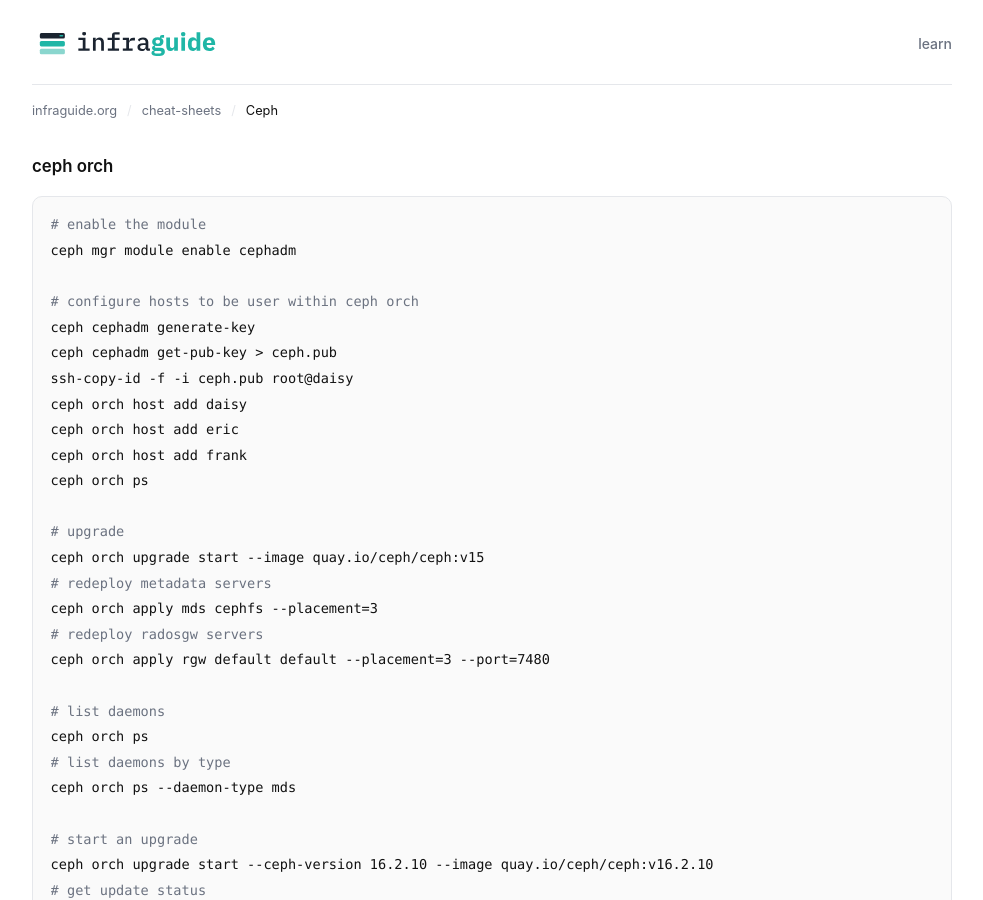
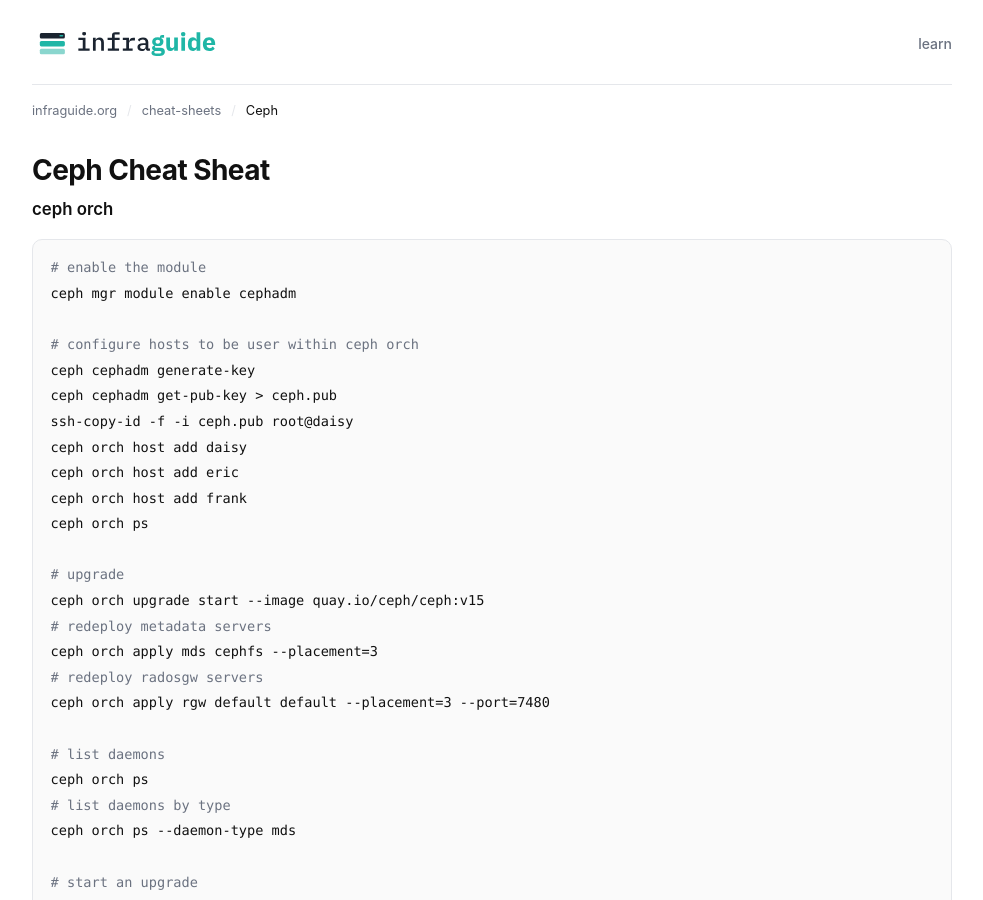
Before and after one commit to codecap/infraguide, a Jekyll site: the page built from cheat-sheets/ceph/index.md, in a window 1280 px wide and 900 px high. Shown: the whole window, without its empty margins (148-1131 px from the left). Built offline with Jekyll 4.4.1, drawn with Linux system fonts in a browser that asks for light colours; comment, search, counter and statistics services are not loaded.

Commit message:
upd: cheat-sheats/*

````diff
--- a/cheat-sheets/ceph/index.md
+++ b/cheat-sheets/ceph/index.md
@@ -1,11 +1,12 @@
 ---
 layout: default
-title: Ceph
+title: Ceph Check Sheet
 breadcrumbs:
   - name: cheat-sheets
     url: /cheat-sheets/
   - name: Ceph
 ---
+# Ceph Cheat Sheat
 
 ## ceph orch
 ```bash
````
Also changed, not shown: cheat-sheets/openstack/index.md (+3 -1 lines).
